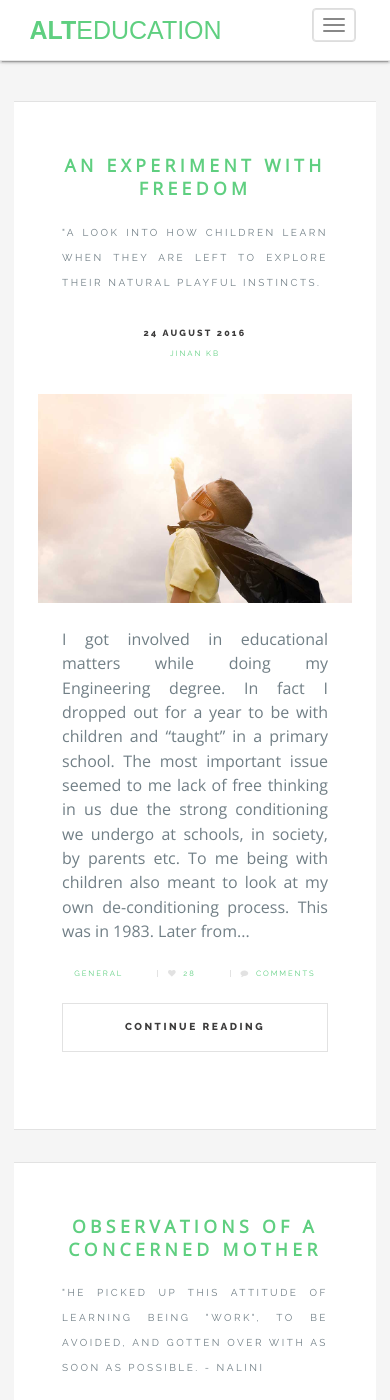
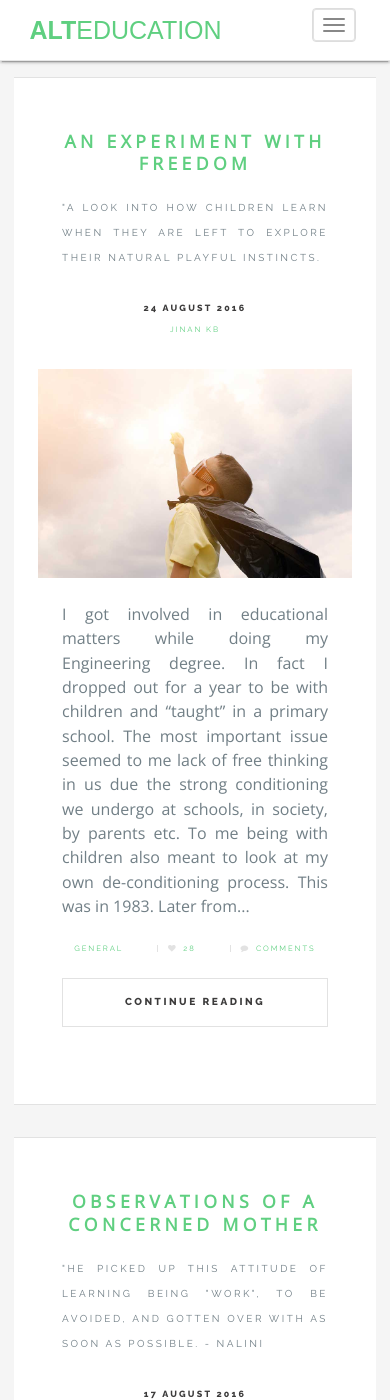
Before and after one commit to alteducation/web, a Jekyll site: the page built from blog/index.html, in a window 390 px wide and 1400 px high. Built offline with Jekyll 4.4.1, drawn with Linux system fonts in a browser that asks for light colours; some web fonts are replaced; the list of posts is cut into pages by our own code; comment, search, counter and statistics services are not loaded; some of the changed text lies outside the part shown.

Commit message:
Minor Layout Fix And Paginator Content Change

```diff
--- a/blog/index.html
+++ b/blog/index.html
@@ -49,10 +49,10 @@
 					{% if paginator.previous_page %}
 						<li><a href="{{ paginator.previous_page_path }}" class="button big previous">Previous Post</a></li>
 					{% else %}
-						<li><a href="#" class="disabled button big previous">Previous Post</a></li>
+						<li><a href="#" class="disabled button big previous">Previous Page</a></li>
 					{% endif %}
 					{% if paginator.next_page %}
-						<li><a href="{{ paginator.next_page_path }}" class="button big next">Next Post</a></li>
+						<li><a href="{{ paginator.next_page_path }}" class="button big next">Next Page</a></li>
 					{% else %}
 						<li><a href="#" class="disabled button big next">Next Post</a></li>
 					{% endif %}
--- a/css/blog.css
+++ b/css/blog.css
@@ -3495,6 +3495,7 @@
   @media screen and (max-width: 480px){
 		#wrapper{
 			padding: 1.8em;
+			padding-top: 1%;
 		}
 		.post h2{
 			line-height: 1.3em;
```
